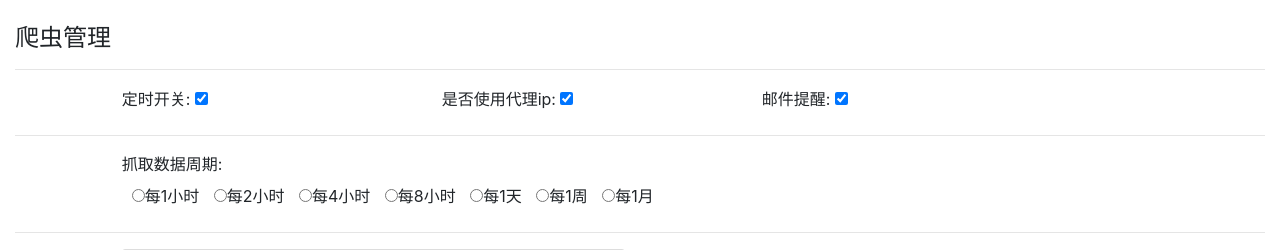
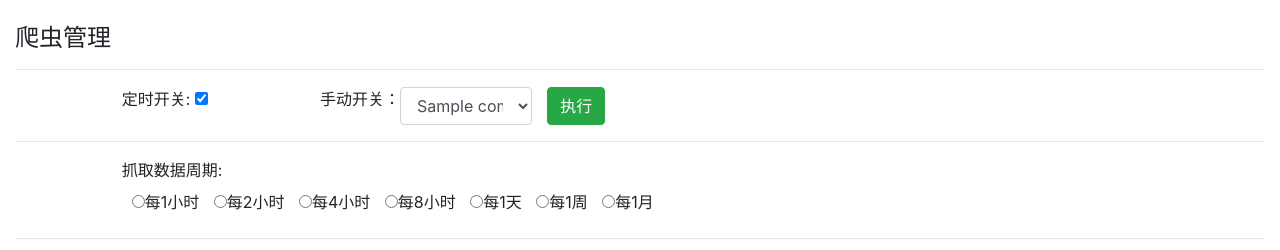
Before and after one commit to Hiram711/MarketCompetitionAnalyzer, a Flask app: page /config/ in a window 1280 px wide; the page is wider, and only the part inside the window is pictured. Shown: the part 56-306 px from the top of that part. Run offline with Flask 2, Linux system fonts and the light colour scheme; a user stored in the database is signed in; tables that the repository leaves empty hold one stand-in row (values such as "Sample post"); some libraries are stand-ins or nearby versions.

Commit message:
手动开关 样式调整

```diff
--- a/app/blueprints/sysmanage.py
+++ b/app/blueprints/sysmanage.py
@@ -312,10 +312,11 @@ def list_job():
 
 
 # use this view to start job manually
-@sysmanage_bp.route('/scheduler/start/<int:id>')
-def start_job(id):
+@sysmanage_bp.route('/scheduler/startjob', methods=['POST'])
+def start_job():
     if not (current_user.is_authenticated and current_user.can(Permission.MANAGE_CRAWLER)):
         return jsonify(message='Login or privileges required.'), 403
+    id = request.values.get('id', type=int)
     company = Company.query.get(id)
     option_use_proxy = True if Option.query.filter_by(name='use_proxy').first().value == 1 else False
     option_crawler_days = Option.query.filter_by(name='crawler_days').first().value
--- a/app/templates/sysmanage/config.html
+++ b/app/templates/sysmanage/config.html
@@ -18,15 +18,25 @@
         <label>定时开关:</label>
         <input type="checkbox" class="schedule" id="schedule" checked/>
     </div>
-    <div class="col-sm-2 offset-md-1">
+
+   <!-- <div class="hidden col-sm-2 offset-md-1">
         <label>是否使用代理ip:</label>
         <input type="checkbox" class="agent" id="agent" checked/>
     </div>
+-->
+      <div class = "row col-sm-4">
+        <label  >手动开关：</label>
+        <select class="form-control col-sm-4" placeholder  = "请选择航段" id="company-select">
+        </select>
+          <div class = col-sm-3 >
+            <button type="button"  class="btn btn-success" onclick = "runOnece()">执行</button>
+          </div>
+    </div>
 
-    <div class="col-sm-2 offset-md-1">
+    <!--<div class="hidden col-sm-2 offset-md-1">
         <label>邮件提醒:</label>
         <input type="checkbox" class="mail" id="mail" checked/>
-    </div>
+    </div>-->
 </div>
 
 <HR>
@@ -82,7 +92,7 @@
 
         findInterval(); //获取抓取周期
         findStatus(); //获取定时开关状态
-
+        setSelect();//初始化下拉框
 
          $("#time :radio").click(function () { //变更抓取周期
             var a = $("#time input[type=radio]:checked").val();
@@ -156,7 +166,7 @@
         });
 
 
-        $(".agent").bootstrapSwitch({
+        /*$(".agent").bootstrapSwitch({
             onText: "开", // 设置ON文本
             offText: "关", // 设置OFF文本
             onColor: "success", // 设置ON文本颜色     (info/success/warning/danger/primary)
@@ -171,7 +181,7 @@
                     alert("OFF");
                 }
             }
-        });
+        });*/
 
         $(".mail").bootstrapSwitch({
             onText: "开", // 设置ON文本
@@ -394,5 +404,52 @@
 
         });
     }
+
+    function setSelect(){
+         $.ajax({
+                url: "{{url_for('sysmanage.list_company')}}",
+                data: {
+
+                },
+                dataType: "json",
+                type: "GET",
+                success: function (res) {
+                    if (res != null && res != "") { // 注册成功
+                        var html = "";
+                      for (var i = 0;i<res.length;i++){
+                          html += "<option value='" + res[i].id + "'>"+res[i].company_name+"</option>";
+
+                      }
+                      $("#company-select").append(html);
+                    }
+                },
+                fail: function (err) {
+                    alert("error！");
+                }
+
+            });
+    }
+
+    function runOnece(){
+        var id = $("#company-select").val();
+
+         $.ajax({
+                url: "{{url_for('sysmanage.start_job')}}",
+                data: {
+                    id:id
+                },
+                dataType: "json",
+                type: "POST",
+                success: function (res) {
+                    if (res != null && res != "") { // 注册成功
+                          if(res.status == "running"){alert("运行成功!");};
+                    }
+                },
+                fail: function (err) {
+                    alert("error！");
+                }
+
+            });
+    }
 </script>
 {% endblock %}
```
Also changed, not shown: app/templates/main/analysis.html (+6 -4 lines).
